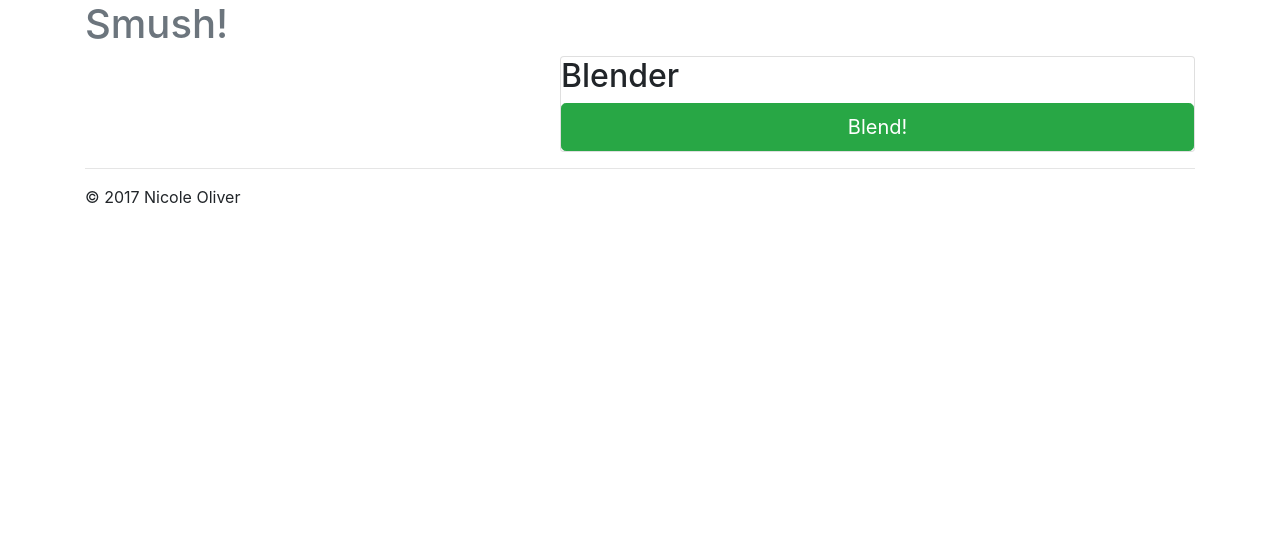
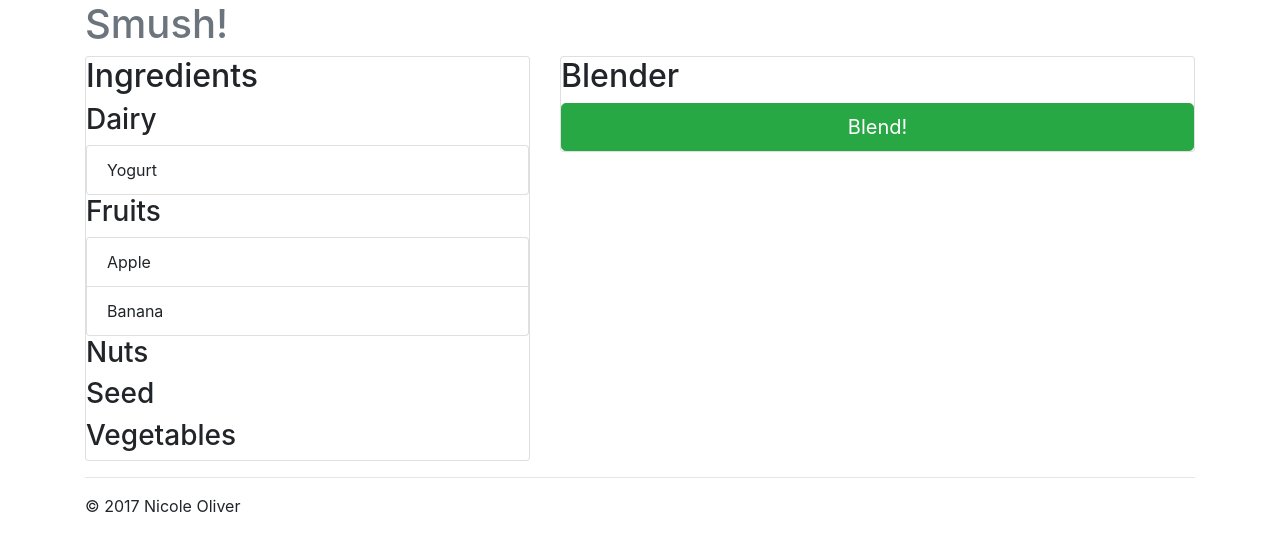
Before and after one commit to nixallover/smashing, an Angular app: page / in a window 1280 px wide. Shown: the top 550 px of the page. Built offline with nearby package versions, Linux system fonts and the light colour scheme.

Commit message:
rendering ingredients by category in the view

```diff
--- a/src/app/ingredients/ingredient-list/ingredient-list.component.html
+++ b/src/app/ingredients/ingredient-list/ingredient-list.component.html
@@ -1,13 +1,14 @@
-<!--<div class="card card-block">
+<div class="card card-block">
   <h2>Ingredients</h2>
-  <div *ngFor="let category of categories">
+  {{pantry | json}}
+  <div *ngFor="let category of pantryData.pantry">
     <h3 class="ingredient-category-header">{{category.title}}</h3>
     <div class="list-group">
-      <a *ngFor="let ingredient of ingredients"
+      <a *ngFor="let ingredient of category.ingredients"
         (click)="addIngredient(ingredient)"
         class="list-group-item list-group-item-action">
         {{ingredient.name}}
       </a>
     </div>
   </div>
-</div>-->
+</div>
--- a/src/app/ingredients/ingredient-list/ingredient-list.component.ts
+++ b/src/app/ingredients/ingredient-list/ingredient-list.component.ts
@@ -3,9 +3,6 @@ import { Component, OnInit } from '@angular/core';
 import { Ingredient } from '../../ingredients/ingredient.type';
 import { Category } from '../../ingredients/category.type';
 import { Drink } from '../../drink.type';
-
-// import { CATEGORIES } from '../../data/categories';
-// import { INGREDIENTS } from '../../data/ingredients';
 
 import { PantryService } from '../../pantry.service';
 import { BlenderService } from '../../blender.service';
@@ -16,16 +13,14 @@ import { BlenderService } from '../../blender.service';
   providers: [PantryService]
 })
 export class IngredientListComponent implements OnInit {
-  // private categories: Category[] = CATEGORIES;
-  // private ingredients: Ingredient[] = INGREDIENTS;
-  private pantry: any;
+  private pantryData: any;
   private shared: any;
 
   constructor(
     private pantrySvc: PantryService,
     private blenderSvc: BlenderService
   ) {
-    this.pantry = pantrySvc.pantry;
+    this.pantryData = pantrySvc.pantryData;
     this.shared = blenderSvc.shared;
    }
 
--- a/src/app/pantry.service.ts
+++ b/src/app/pantry.service.ts
@@ -14,9 +14,12 @@ export class PantryService {
   private categories: Category[] = CATEGORIES;
   private ingredients: Ingredient[] = INGREDIENTS;
 
-  public pantry: any = [];
+  public pantry: any[] = [];
+  public pantryData: any = {
+    pantry: undefined
+  };
 
-  public buildPantry(): any[] {
+  public buildPantry(): void {
     let pantry: any[];
     let currCategory: any;
 
@@ -34,9 +37,9 @@ export class PantryService {
       currCategory.ingredients.push(ing);
     });
 
-    console.log('my completed pantry', pantry);
+    this.pantryData.pantry = pantry;
 
-    return pantry;
+    console.log('my completed pantry', this.pantry);
   }
 
 }
```
